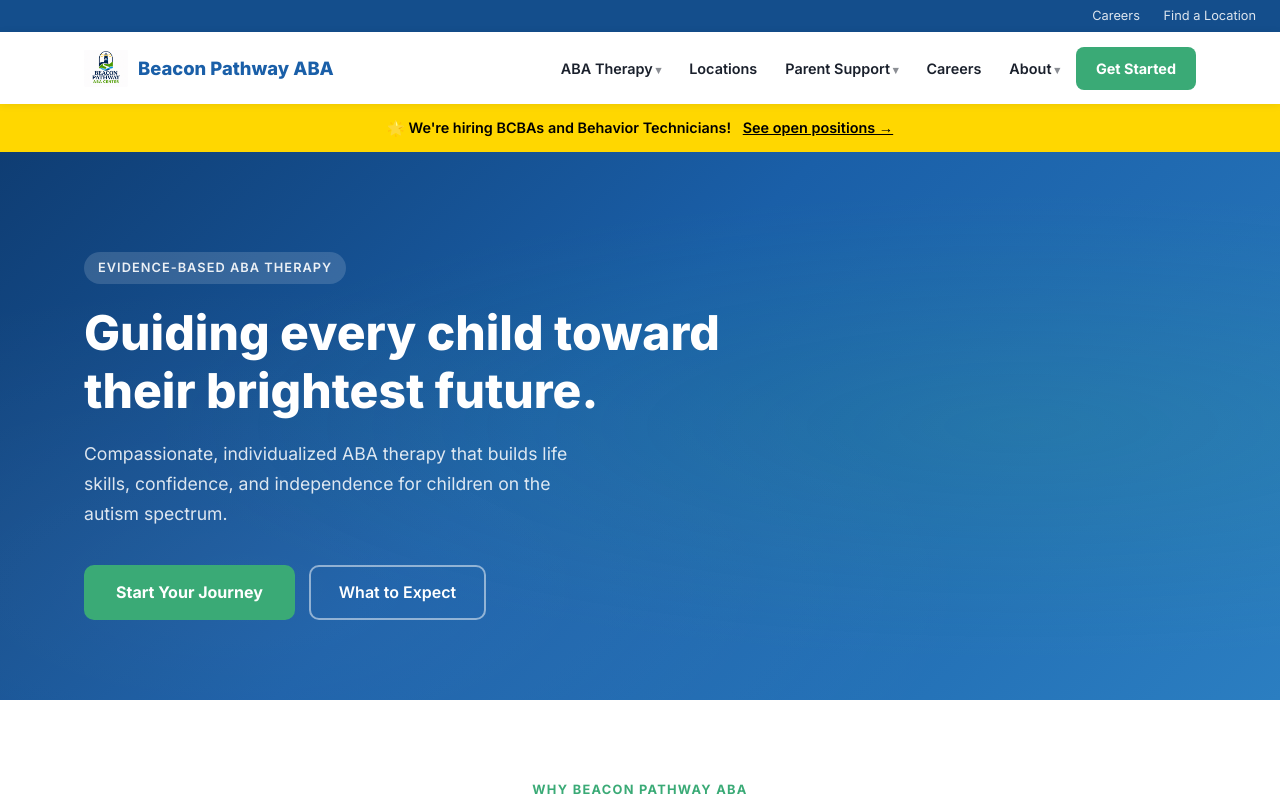
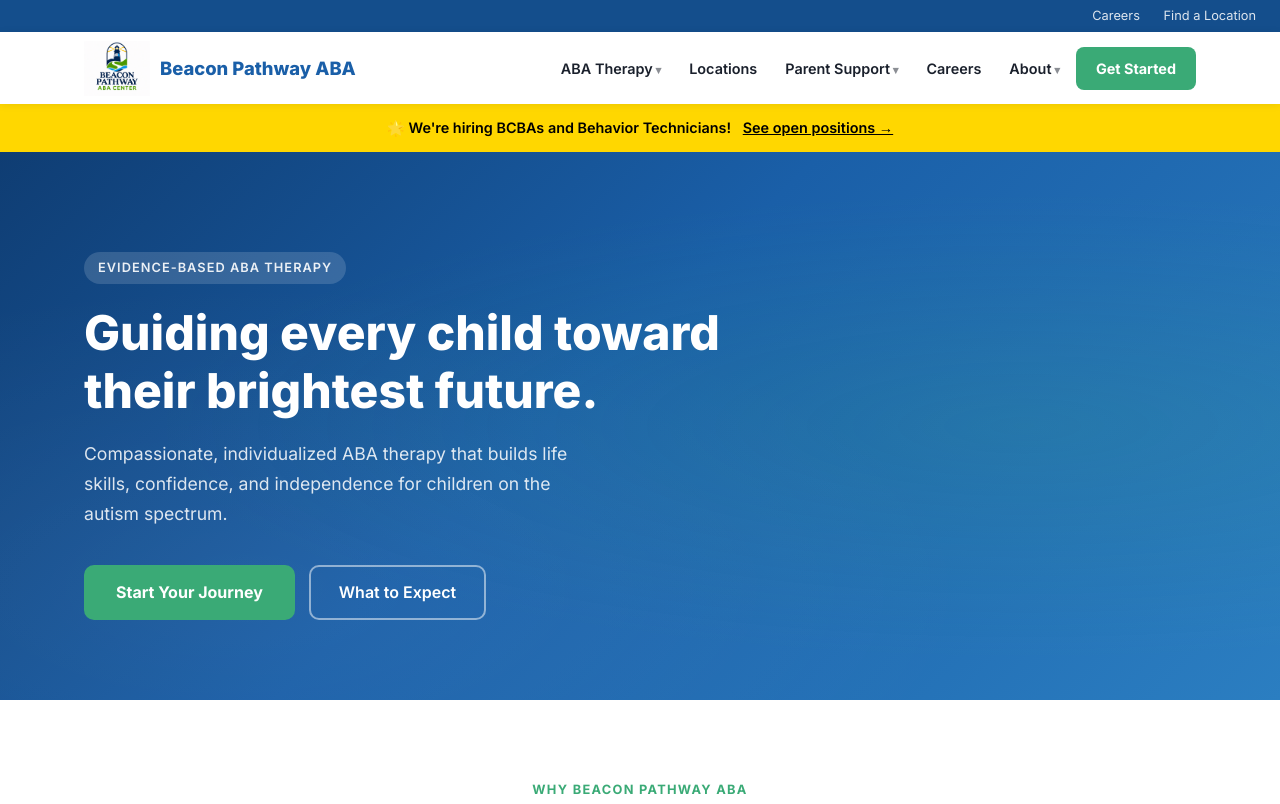
Before and after one commit to aaronbrown23/beaconpathwayaba, a website: page index.html in a window 1280 px wide. Shown: the top 804 px of the page. Drawn offline with Linux system fonts and the light colour scheme.

Commit message:
Increase logo size by 50% (44px → 66px)
Co-Authored-By: Claude Sonnet 4.6 <noreply@anthropic.com>

```diff
--- a/index.html
+++ b/index.html
@@ -85,7 +85,7 @@
       color: var(--blue);
       flex-shrink: 0;
     }
-    .logo img { width: 44px; height: 44px; object-fit: contain; border-radius: 6px; }
+    .logo img { width: 66px; height: 66px; object-fit: contain; border-radius: 6px; }
 
     .main-nav {
       display: flex;
```
